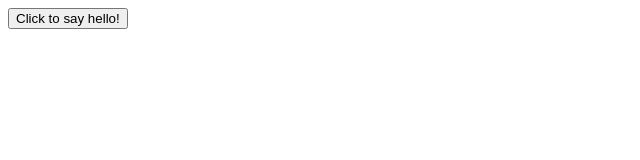
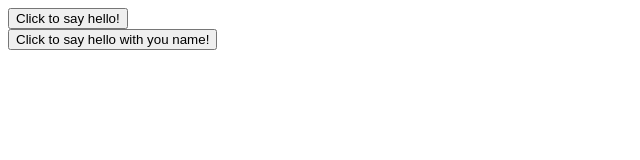
Before and after one commit to JonatanDrysen/lexicon-JS-functions, a plain HTML site: page src/index.html in a window 1280 px wide. Shown: the whole page, without its empty margins (0-640 px from the left). Drawn offline with Linux system fonts and the light colour scheme.

Commit message:
add task 2

```diff
--- a/src/index.html
+++ b/src/index.html
@@ -9,6 +9,9 @@
     <div>
         <button onclick="greeting()">Click to say hello!</button>
     </div>
+    <div>
+        <button onclick="greetingWithName('John Doe')">Click to say hello with you name!</button>
+    </div>
     <script src="index.js"></script>
 </body>
 </html>
--- a/src/index.js
+++ b/src/index.js
@@ -1,3 +1,7 @@
 function greeting() {
     window.alert("Hello there my friend!")
 }
+
+function greetingWithName(userName) {
+    window.alert(`Hello there my friend! You must be ${userName}!`)
+}
```
